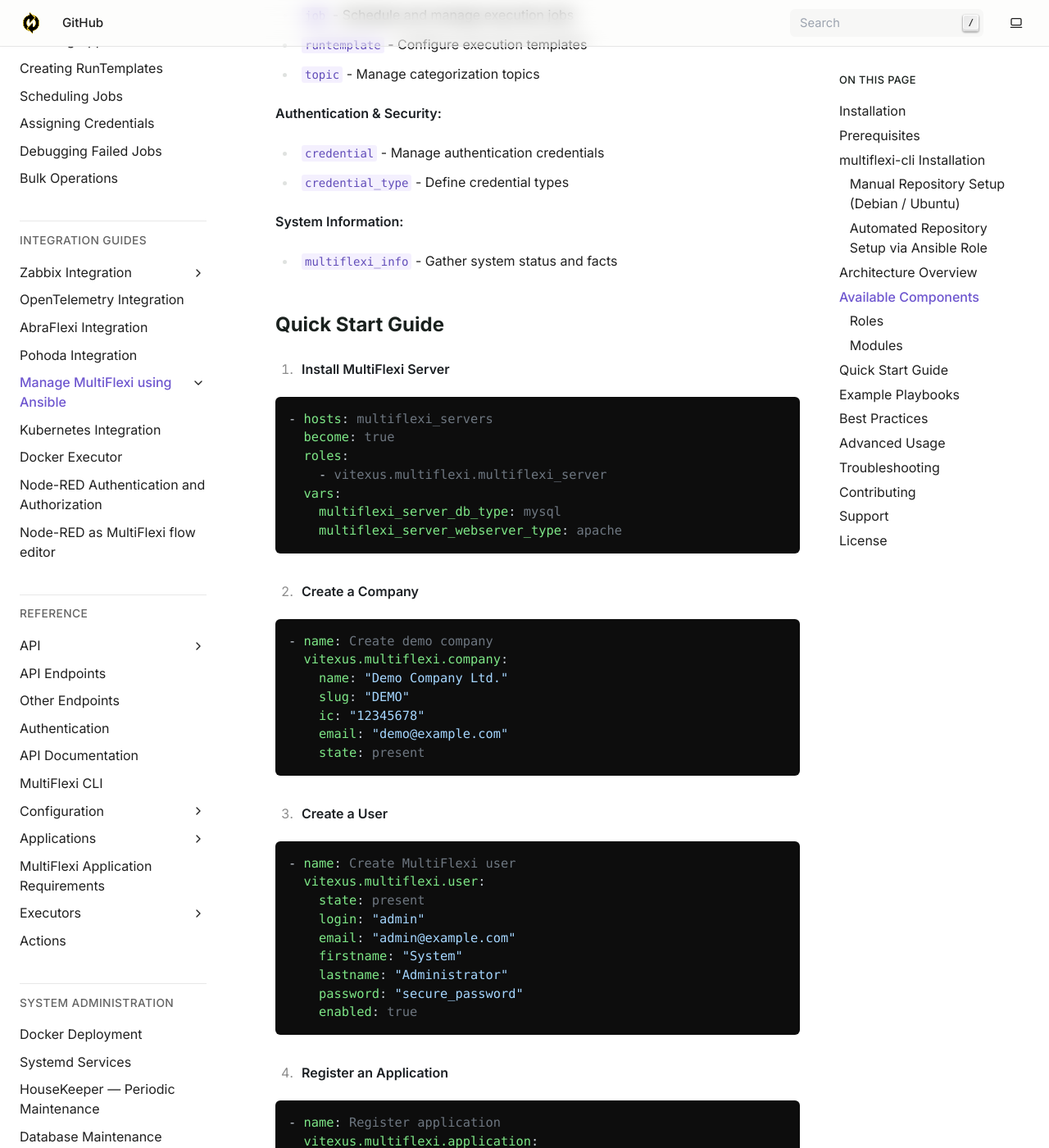
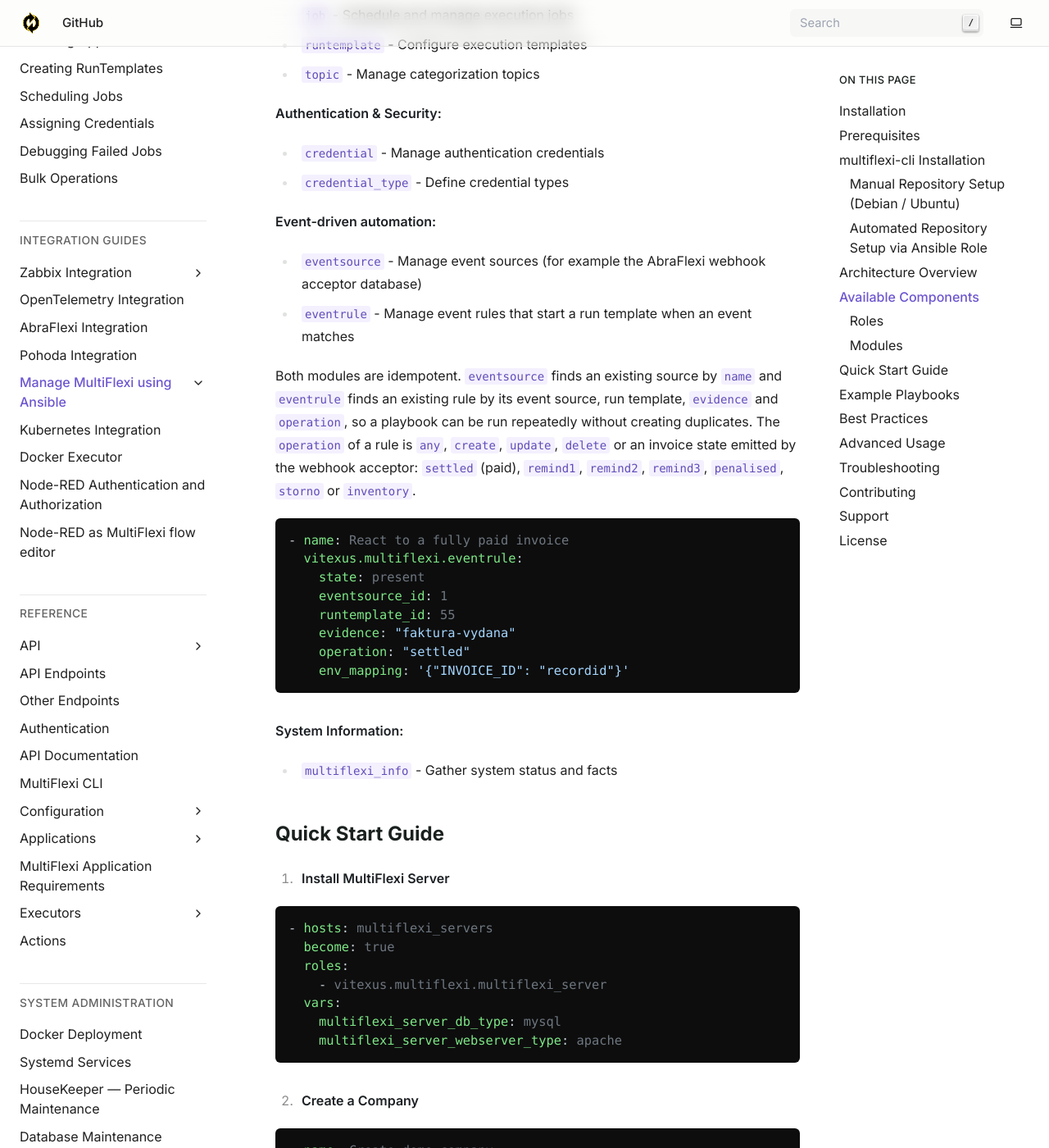
Before and after one commit to VitexSoftware/multiflexi-doc-en, a Sphinx documentation site: the page built from source/integrations/ansible.rst, in a window 1280 px wide and 1400 px high, scrolled down 3719 px. Shown: the whole window at 82% size. Built offline with Sphinx 7.4.7, drawn with Linux system fonts in a browser that asks for light colours.

Commit message:
docs(ansible): document eventsource and eventrule modules
Co-Authored-By: Claude Sonnet 5.5 <noreply@anthropic.com>

```diff
--- a/source/integrations/ansible.rst
+++ b/source/integrations/ansible.rst
@@ -149,6 +149,30 @@ Modules
 
 - ``credential`` - Manage authentication credentials
 - ``credential_type`` - Define credential types
+
+**Event-driven automation:**
+
+- ``eventsource`` - Manage event sources (for example the AbraFlexi webhook acceptor database)
+- ``eventrule`` - Manage event rules that start a run template when an event matches
+
+Both modules are idempotent. ``eventsource`` finds an existing source by ``name``
+and ``eventrule`` finds an existing rule by its event source, run template,
+``evidence`` and ``operation``, so a playbook can be run repeatedly without
+creating duplicates. The ``operation`` of a rule is ``any``, ``create``,
+``update``, ``delete`` or an invoice state emitted by the webhook acceptor:
+``settled`` (paid), ``remind1``, ``remind2``, ``remind3``, ``penalised``,
+``storno`` or ``inventory``.
+
+.. code-block:: yaml
+
+   - name: React to a fully paid invoice
+     vitexus.multiflexi.eventrule:
+       state: present
+       eventsource_id: 1
+       runtemplate_id: 55
+       evidence: "faktura-vydana"
+       operation: "settled"
+       env_mapping: '{"INVOICE_ID": "recordid"}'
 
 **System Information:**
 
```
